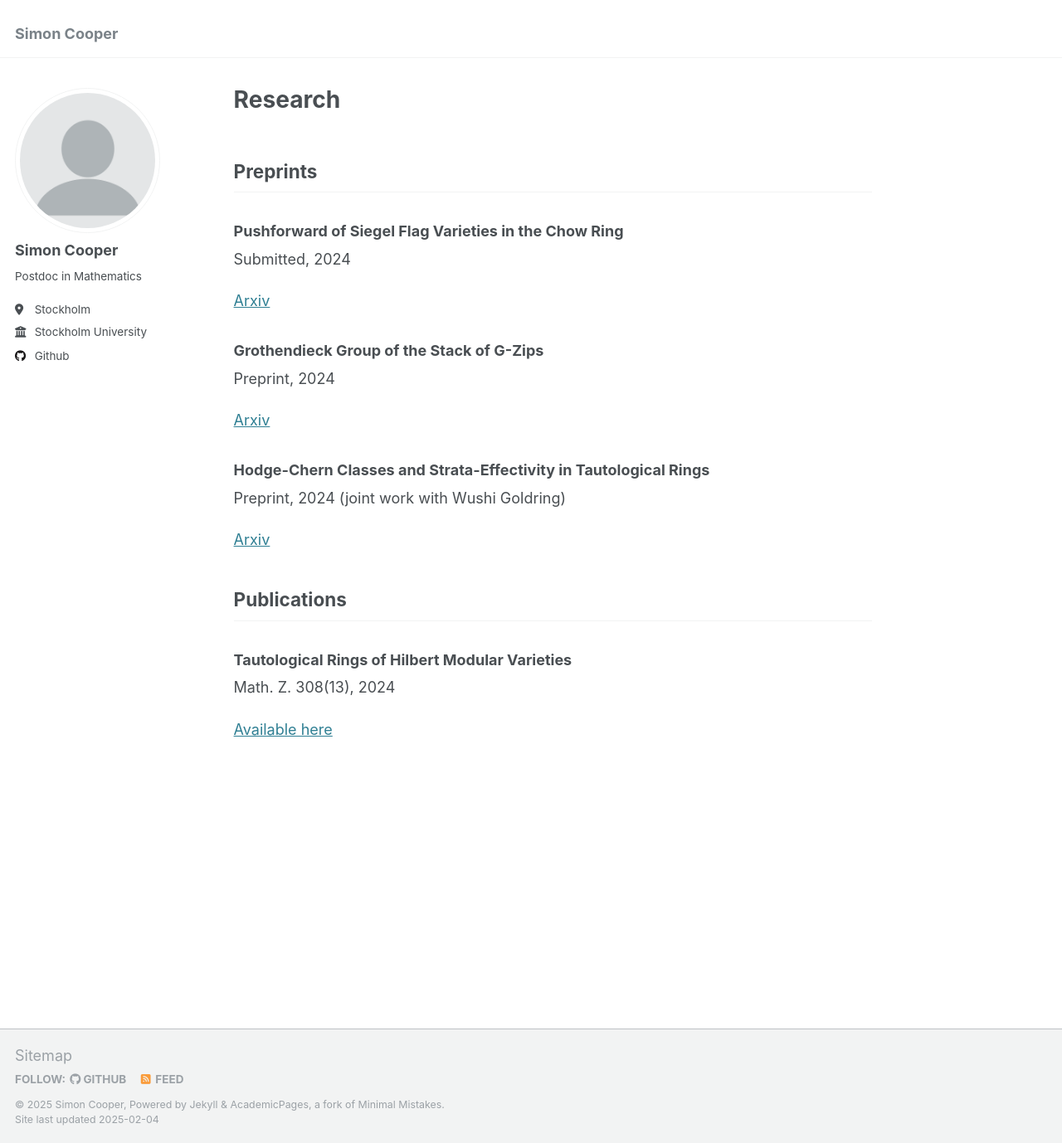
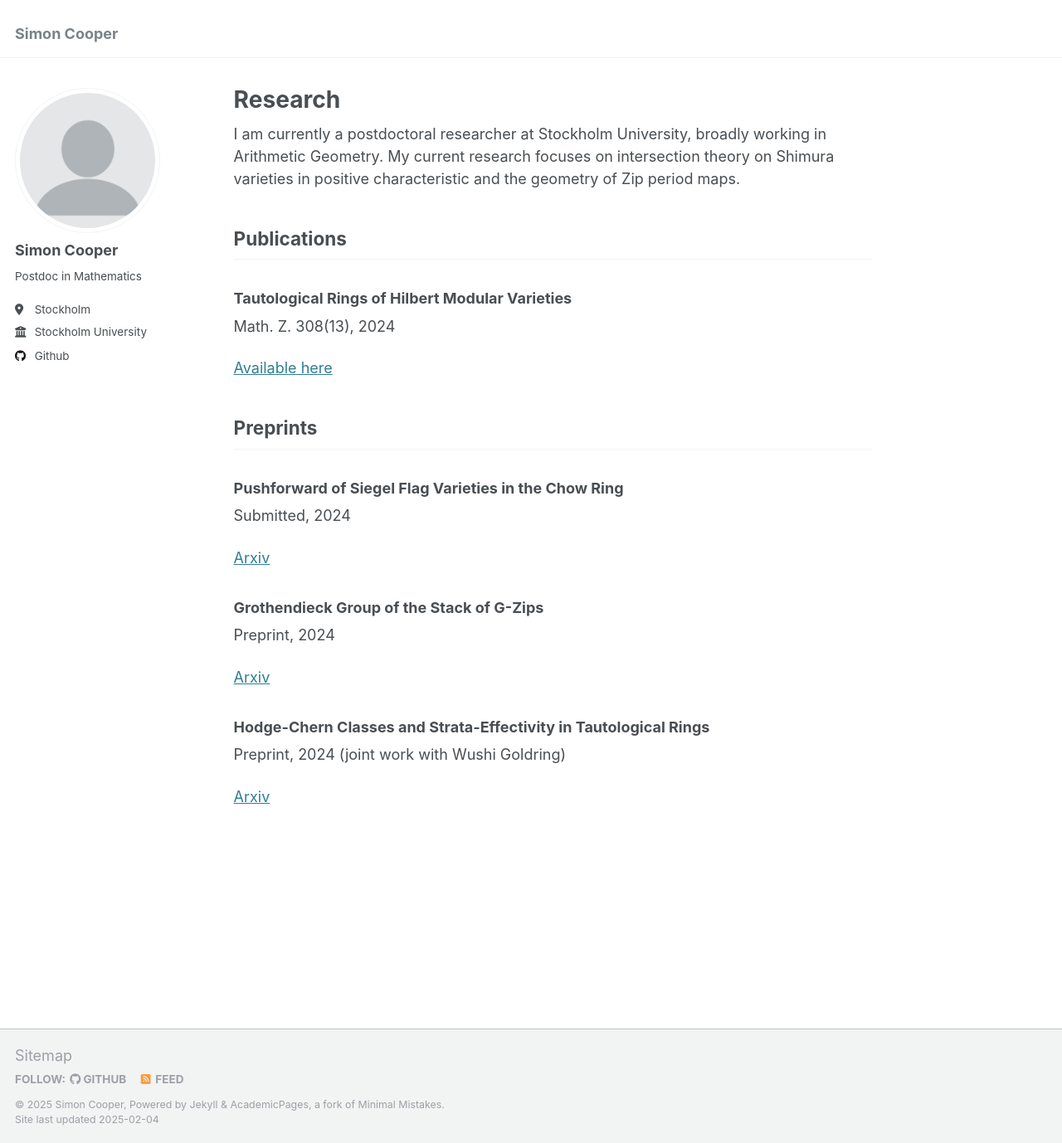
Before and after one commit to s-j-cooper/s-j-cooper.github.io, a Jekyll site: the page built from _pages/about.md, in a window 1280 px wide and 1378 px high. Shown: the whole window at 83% size. Built offline with Jekyll 4.4.1, drawn with Linux system fonts in a browser that asks for light colours.

Commit message:
Update about.md

```diff
--- a/_pages/about.md
+++ b/_pages/about.md
@@ -7,6 +7,13 @@ redirect_from:
   - /about/
   - /about.html
 ---
+I am currently a postdoctoral researcher at Stockholm University, broadly working in Arithmetic Geometry. My current research focuses on intersection theory on Shimura varieties in positive characteristic and the geometry of Zip period maps.
+
+## Publications
+### Tautological Rings of Hilbert Modular Varieties
+Math. Z. 308(13), 2024
+
+<a href="https://link.springer.com/article/10.1007/s00209-024-03560-2">Available here</a>
 
 ## Preprints
 ### Pushforward of Siegel Flag Varieties in the Chow Ring
```
Also changed, not shown: other parts of _pages/about.md (+0 -6 lines).
